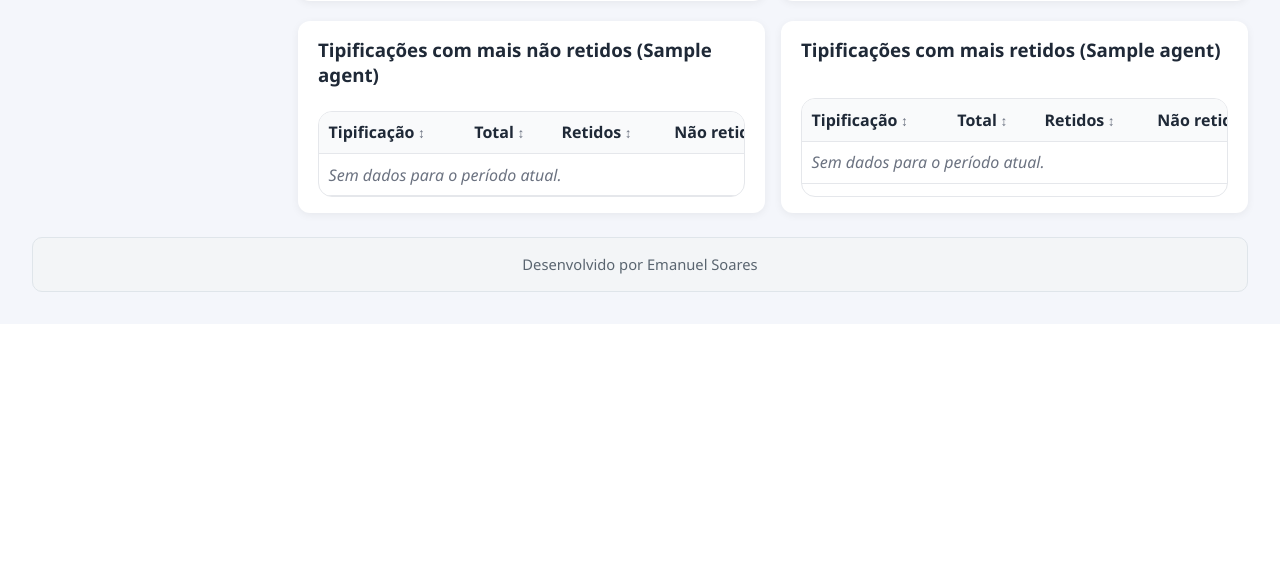
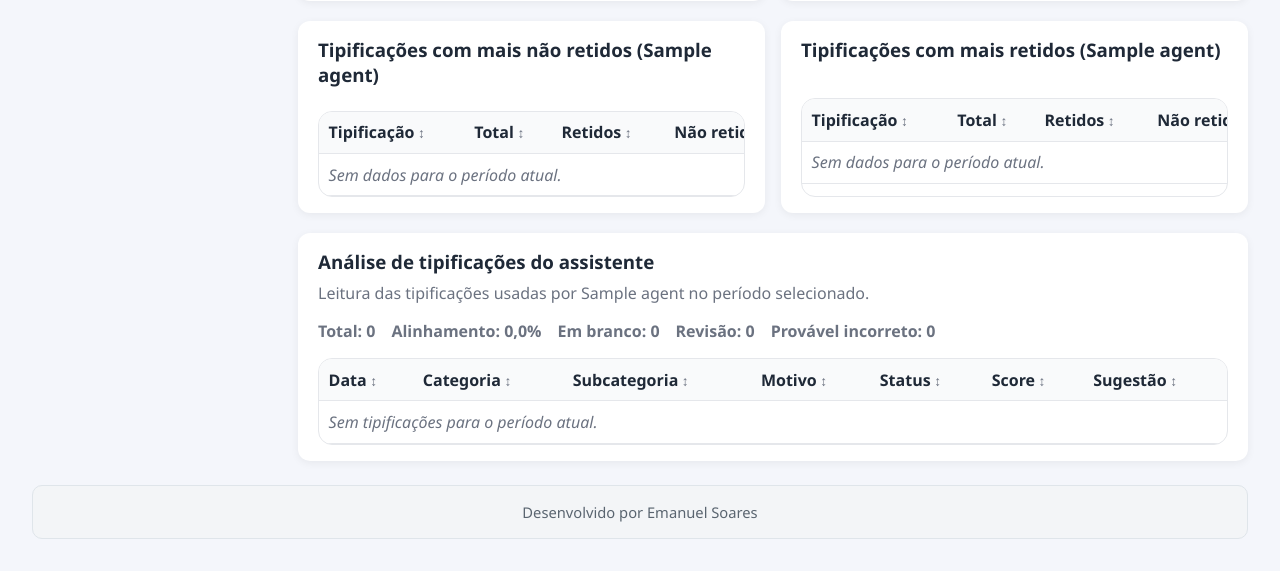
Before and after one commit to emanuelsoares97/dashboard, a Django app: page /dashboards/assistants/1/ in a window 1280 px wide. Shown: the part 1320-1891 px from the top of the page. Before the commit the page ends 1612 px from the top, so only its background shows below. Run offline with Django 5.2, Linux system fonts and the light colour scheme; a user stored in the database is signed in; tables that the repository leaves empty hold one stand-in row (values such as "Sample post"); data that the repository does not hold is empty.

Commit message:
filtro assistentes corrigido

```diff
--- a/apps/dashboards/selectors/base.py
+++ b/apps/dashboards/selectors/base.py
@@ -40,6 +40,14 @@ def apply_filters(
 
 def select_global_filter_options(queryset):
     """Devolve opcoes reais de filtros globais com base no queryset atual."""
+    assistants = [
+        {'id': row['agent_id'], 'name': row['agent__name']}
+        for row in queryset.exclude(agent__isnull=True)
+        .values('agent_id', 'agent__name')
+        .distinct()
+        .order_by('agent__name')
+    ]
+
     service_types = [
         {'id': row['service_type_id'], 'label': row['service_type__label']}
         for row in queryset.exclude(service_type__isnull=True)
@@ -76,6 +84,7 @@ def select_global_filter_options(queryset):
     ]
 
     return {
+        'assistants': assistants,
         'service_types': service_types,
         'churn_reasons': churn_reasons,
         'retention_actions': retention_actions,
--- a/apps/dashboards/services/payload.py
+++ b/apps/dashboards/services/payload.py
@@ -6,6 +6,7 @@ from apps.dashboards.services.comparison import _build_comparison_block
 from apps.dashboards.services.comparison import _build_inconsistency_comparison_section
 from apps.dashboards.services.comparison import _build_retention_action_comparison_table
 from apps.dashboards.services.comparison import _build_service_type_comparison_table
+from apps.dashboards.services.typing import build_typing_analysis_payload_from_queryset
 from apps.dashboards.services.tables import _pct
 from apps.dashboards.services.tables import _round2
 from apps.dashboards.services.tables import build_assistant_ranking_table
@@ -74,6 +75,7 @@ def _build_table_states(*, churn_reason_table, retention_action_table, service_t
 def build_assistant_detail(queryset, assistant_id, granularity='day'):
     """Gera analise detalhada para um assistente especifico."""
     assistant_qs = queryset.filter(agent_id=assistant_id)
+    assistant_typing_analysis = build_typing_analysis_payload_from_queryset(assistant_qs)
 
     churn_rows = []
     assistant_total_calls = assistant_qs.count()
@@ -118,6 +120,10 @@ def build_assistant_detail(queryset, assistant_id, granularity='day'):
         'avg_duration_seconds': base_kpis['avg_duration_seconds'],
         'tipification_non_retained': tipification_tables['non_retained'],
         'tipification_retained': tipification_tables['retained'],
+        'typing_analysis': {
+            **assistant_typing_analysis,
+            'table': assistant_typing_analysis['table'][:12],
+        },
         'frontend_payload': build_frontend_payload(
             general_kpis=base_kpis,
             temporal_table=temporal_table,
--- a/apps/dashboards/services/typing.py
+++ b/apps/dashboards/services/typing.py
@@ -20,6 +20,12 @@ _TABLE_LIMIT = 500
 def build_typing_analysis_payload(filters: dict) -> dict:
     """Executa a validação de tipificações para todas as interações e devolve os resultados estruturados."""
     qs = get_typing_queryset(filters)
+    return build_typing_analysis_payload_from_queryset(qs)
+
+
+def build_typing_analysis_payload_from_queryset(queryset) -> dict:
+    """Executa a validação de tipificações para o queryset recebido."""
+    qs = queryset.select_related('agent', 'churn_reason').order_by('-occurred_on')
     interactions = list(qs[:_TABLE_LIMIT])
 
     definitions = load_tipification_definitions()
--- a/templates/dashboards/assistant_detail.html
+++ b/templates/dashboards/assistant_detail.html
@@ -139,6 +139,54 @@
             </div>
         </article>
     </section>
+
+    <section class="analytics-grid analytics-grid-compact">
+        <article class="card panel panel-full">
+            <div class="panel-header">
+                <div>
+                    <h3 class="card-title">Análise de tipificações do assistente</h3>
+                    <p class="panel-subtitle">Leitura das tipificações usadas por {{ assistant.label }} no período selecionado.</p>
+                </div>
+            </div>
+            <div class="panel-kpi-inline">
+                <span>Total: <strong>{{ detail.typing_analysis.kpis.total_interactions }}</strong></span>
+                <span>Alinhamento: <strong>{{ detail.typing_analysis.kpis.correctness_rate }}%</strong></span>
+                <span>Em branco: <strong>{{ detail.typing_analysis.kpis.total_blank_typification }}</strong></span>
+                <span>Revisão: <strong>{{ detail.typing_analysis.kpis.total_needs_review }}</strong></span>
+                <span>Provável incorreto: <strong>{{ detail.typing_analysis.kpis.total_likely_incorrect }}</strong></span>
+            </div>
+            <div class="table-wrap table-wrap-compact">
+                <table class="table table-sortable table-analytic">
+                    <thead>
+                        <tr>
+                            <th>Data</th>
+                            <th>Categoria</th>
+                            <th>Subcategoria</th>
+                            <th>Motivo</th>
+                            <th>Status</th>
+                            <th>Score</th>
+                            <th>Sugestão</th>
+                        </tr>
+                    </thead>
+                    <tbody>
+                        {% for row in detail.typing_analysis.table %}
+                        <tr>
+                            <td>{{ row.occurred_on }}</td>
+                            <td>{{ row.category|default:"—" }}</td>
+                            <td>{{ row.subcategory|default:"—" }}</td>
+                            <td>{{ row.third_category|default:"—" }}</td>
+                            <td><span class="badge {{ row.status_css }}">{{ row.status_label }}</span></td>
+                            <td>{{ row.used_score|floatformat:2 }}</td>
+                            <td>{% if row.suggestion %}{{ row.suggestion|truncatechars:60 }}{% else %}—{% endif %}</td>
+                        </tr>
+                        {% empty %}
+                        <tr><td class="table-empty" colspan="7">Sem tipificações para o período atual.</td></tr>
+                        {% endfor %}
+                    </tbody>
+                </table>
+            </div>
+        </article>
+    </section>
 </div>
 {{ detail.frontend_payload|json_script:'dashboard-data' }}
 {% endblock %}
```
Also changed, not shown: apps/dashboards/tests/test_services.py (+2 -0 lines), apps/dashboards/tests/test_views.py (+2 -0 lines).
